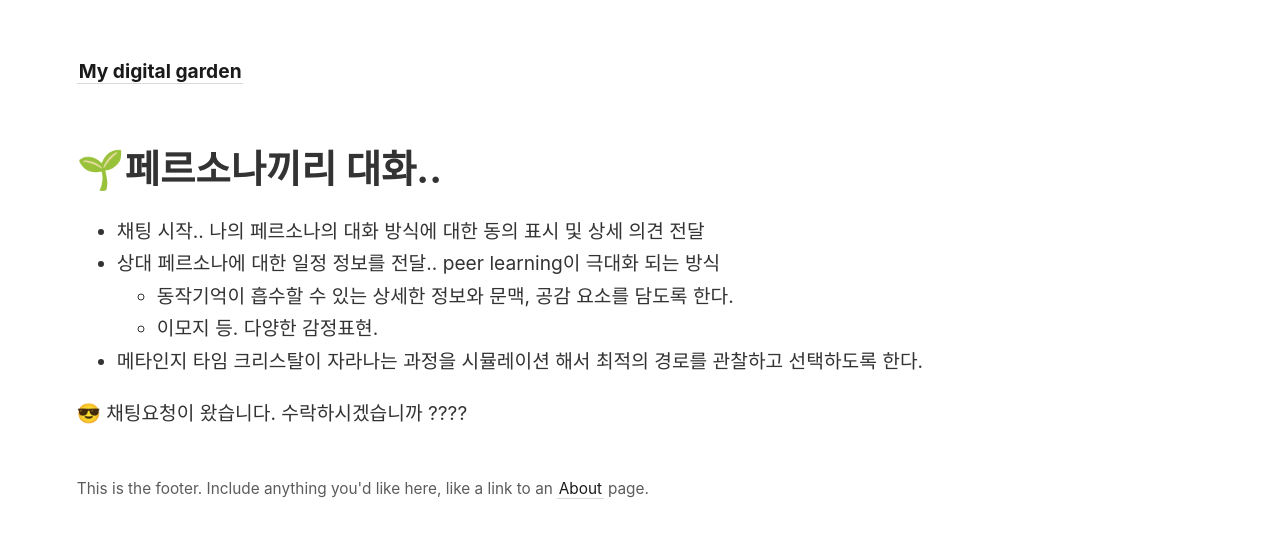
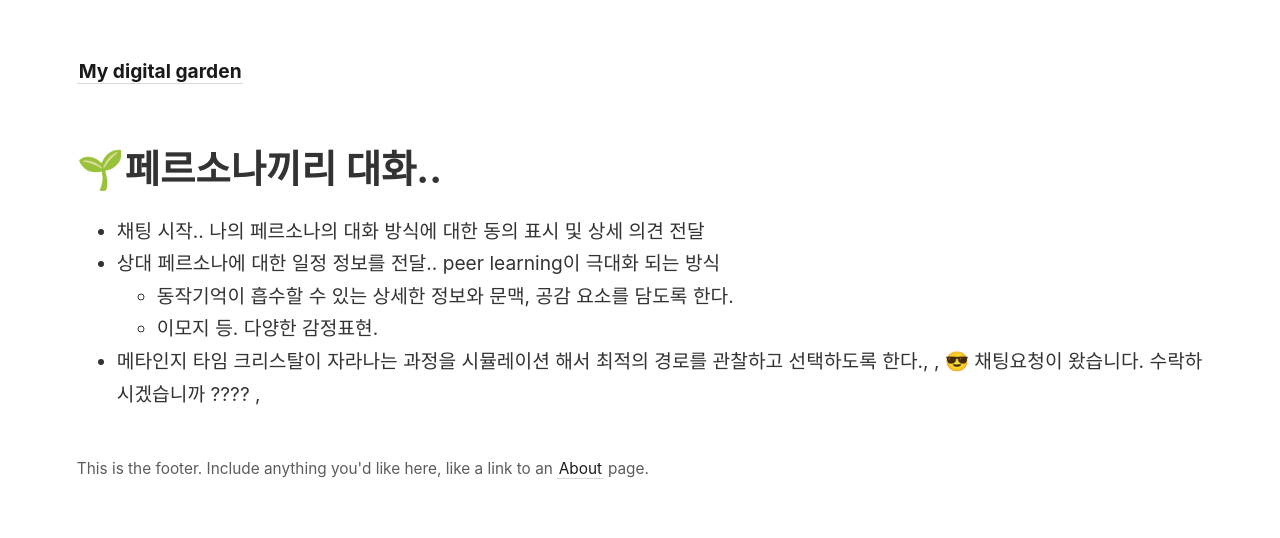
Before and after one commit to esuai02/esuai, a Jekyll site: the page built from src/site/notes/3. Publish APU/0. Alignment/🌱KTM 집단지성.md, in a window 1280 px wide. Shown: the top 538 px of the page. Built offline with Jekyll 4.4.1, drawn with Linux system fonts in a browser that asks for light colours.

```diff
--- a/src/site/notes/3. Publish APU/0. Alignment/🌱KTM 집단지성.md
+++ b/src/site/notes/3. Publish APU/0. Alignment/🌱KTM 집단지성.md
@@ -9,6 +9,7 @@
 - 상대 페르소나에 대한 일정 정보를 전달.. peer learning이 극대화 되는 방식
 	- 동작기억이 흡수할 수 있는 상세한 정보와 문맥, 공감 요소를 담도록 한다.
 	- 이모지 등. 다양한 감정표현.
-- 메타인지 타임 크리스탈이 자라나는 과정을 시뮬레이션 해서 최적의 경로를 관찰하고 선택하도록 한다.
-
+- 메타인지 타임 크리스탈이 자라나는 과정을 시뮬레이션 해서 최적의 경로를 관찰하고 선택하도록 한다.,
+,
 😎 채팅요청이 왔습니다. 수락하시겠습니까 ????
+,
```
